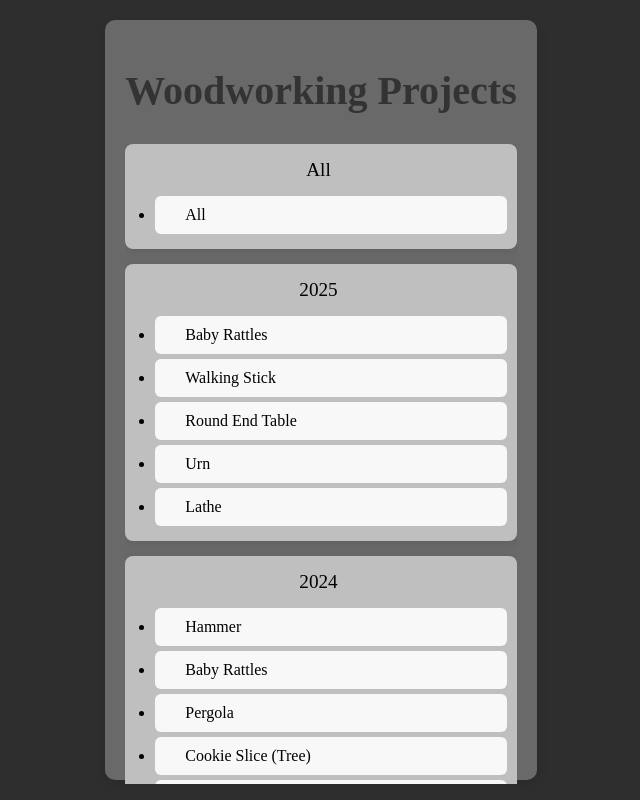
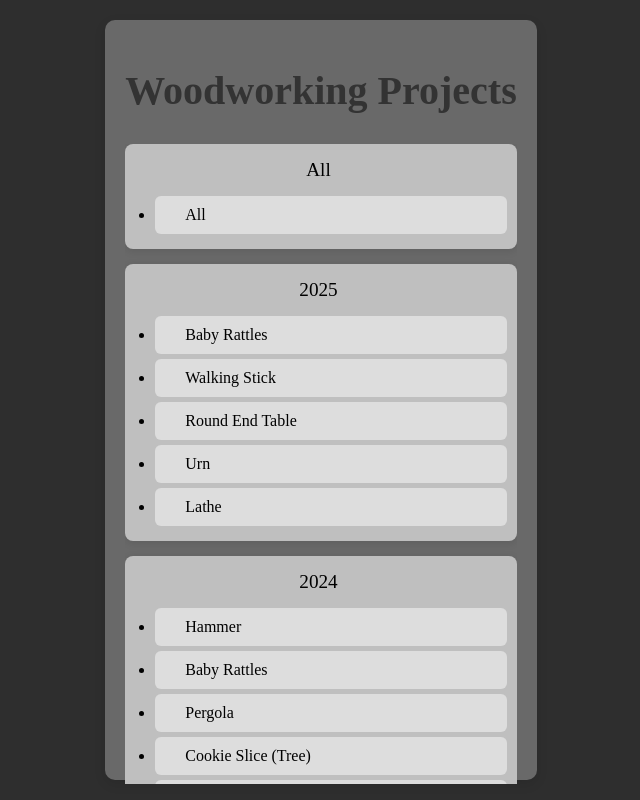
Before and after one commit to rbrock44/woodworking-projects, an Angular app: page / in a window 1280 px wide. Shown: the whole page, without its empty margins (319-959 px from the left). Built offline with nearby package versions, Linux system fonts and the light colour scheme.

Commit message:
Update app.component.scss

```diff
--- a/src/app/app.component.scss
+++ b/src/app/app.component.scss
@@ -63,7 +63,7 @@
   font-size: 1rem;
   margin-bottom: 5px;
   padding: 5px;
-  background-color: #f8f8f8;
+  background-color: #ddd;
   border-radius: 6px;
   transition: background-color 0.3s ease;
   cursor: pointer;
```
